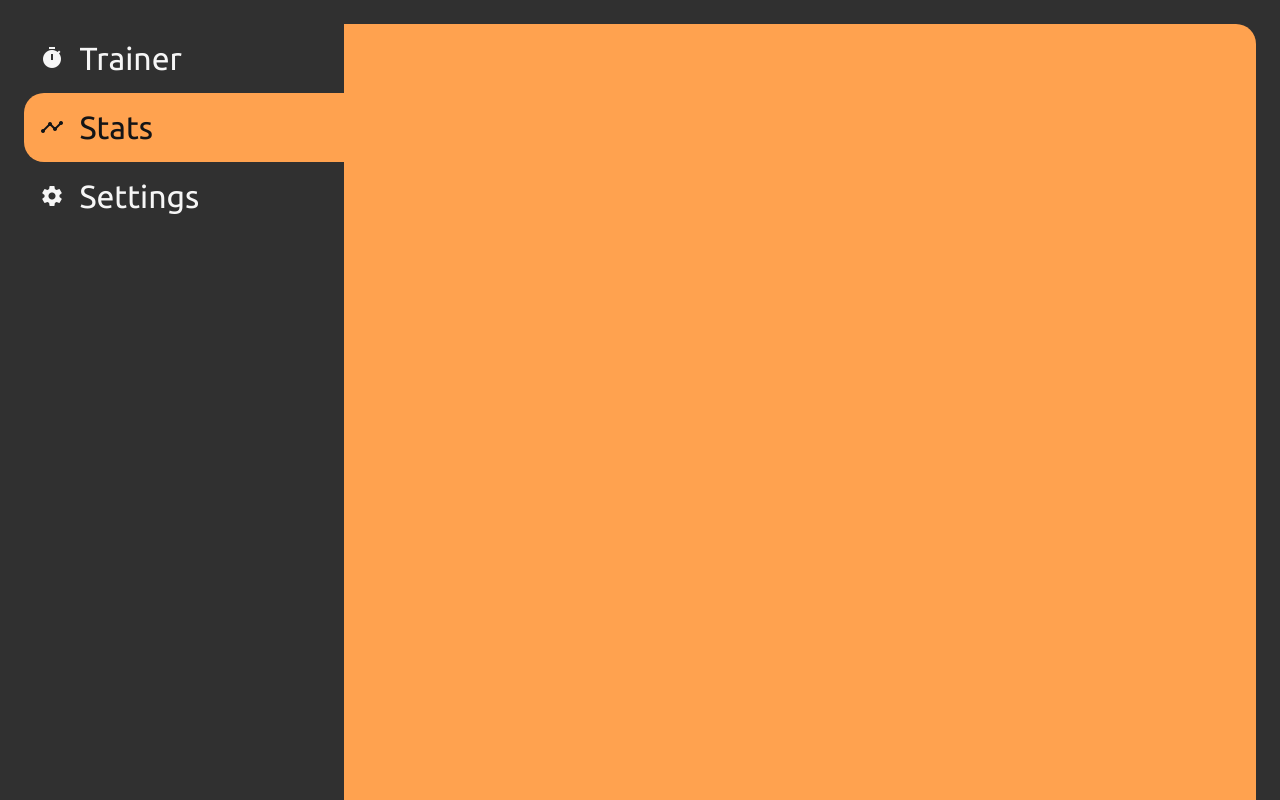
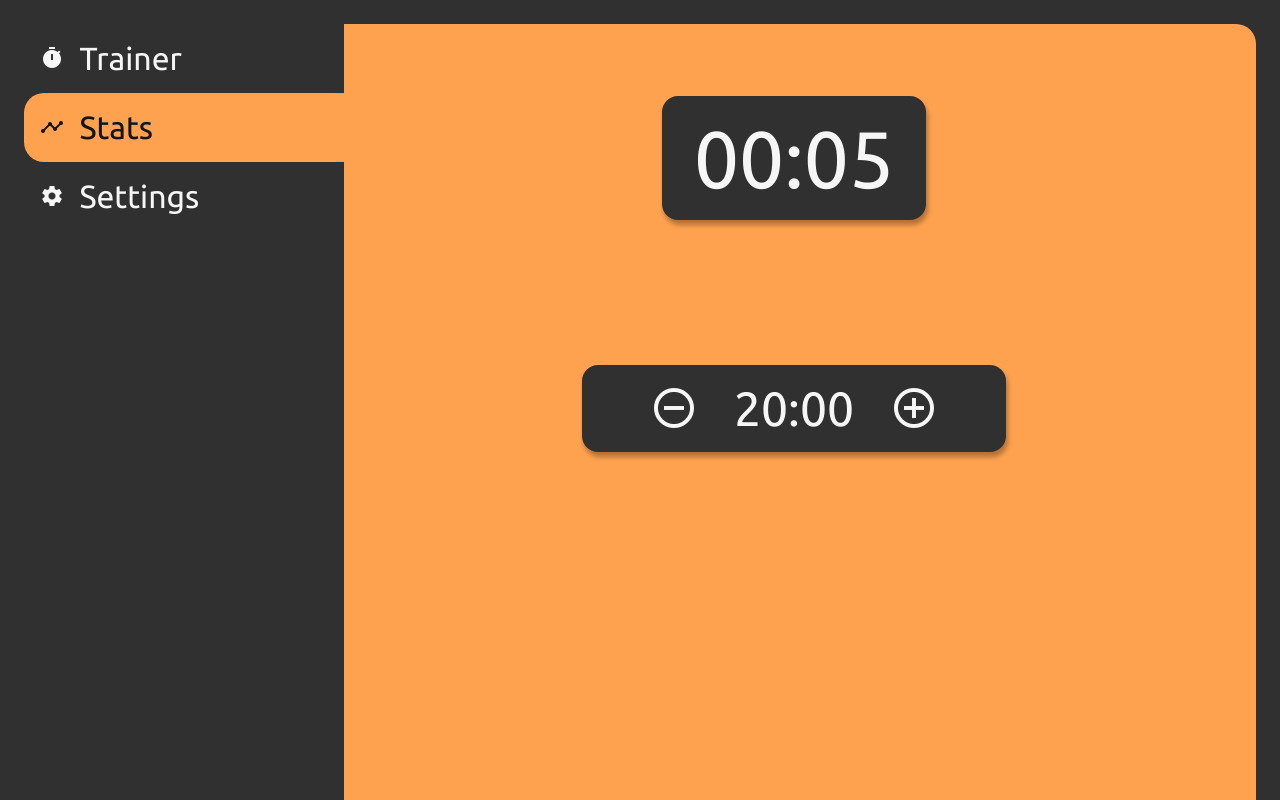
Before and after one commit to jaredami/meditation-trainer, an Angular app: page /stats in a window 1280 px wide. Shown: the top 800 px of the page. Built offline with nearby package versions, Linux system fonts and the light colour scheme; what @angular/fire would draw is missing.

Commit message:
Add timers

```diff
--- a/src/app/app.component.html
+++ b/src/app/app.component.html
@@ -1,6 +1,6 @@
 <ul class="navbar">
   <li class="navbar__list-item">
-    <a class="navbar__link"
+    <a class="navbar__link navbar__link--first"
        routerLink="trainer"
        routerLinkActive="active">
       <i class="material-icons navbar__icon">timer</i>
--- a/src/app/app.component.scss
+++ b/src/app/app.component.scss
@@ -50,6 +50,7 @@ body {margin: 0;}
   background: $color-secondary-2-0;
 }
 
+
 @media screen and (max-width: 1170px) {
   .navbar {
     width: 100%;
--- a/src/app/components/trainer/trainer.component.html
+++ b/src/app/components/trainer/trainer.component.html
@@ -1 +1,11 @@
-<div class="trainer"></div>
+<div class="trainer">
+  <div class="timer__container">
+    <div class="period-clock">{{ currentStreakTimer }}</div>
+  </div>
+
+  <div class="timer__container timer-container--session">
+    <i class="timer__btn material-icons">remove_circle_outline</i>
+      <div class="timer__clock">20:00</div>
+    <i class="timer__btn material-icons">add_circle_outline</i>
+  </div>
+</div>
--- a/src/app/components/trainer/trainer.component.scss
+++ b/src/app/components/trainer/trainer.component.scss
@@ -1,6 +1,38 @@
 @import '../../variables.scss';
 
 .trainer {
-  width: 100%;
-  height: 100vh;
+  display: grid;
+  height: 50%;
+  font-size: 3rem;
 }
+
+.timer__container {
+  place-self: center;
+  display: grid;
+  place-items: center;
+  background: $color-dark-gray;
+  color: $color-white;
+  padding: 1rem 2rem;
+  // border: 4px solid $color-white;
+  border-radius: 1rem;
+  box-shadow: 2px 5px 5px rgba(0,0,0,0.3);
+}
+
+.timer-container--session {
+  grid-template-columns: 1fr 1fr 1fr;
+}
+
+.timer__clock {
+  text-align: center;
+}
+
+.timer__btn {
+  font-size: 3rem;
+  cursor: pointer;
+}
+
+.period-clock {
+  font-size: 5rem;
+  grid-template-columns: 1fr;
+
+}
--- a/src/app/components/trainer/trainer.component.ts
+++ b/src/app/components/trainer/trainer.component.ts
@@ -6,10 +6,39 @@ import { Component, OnInit } from '@angular/core';
   styleUrls: ['./trainer.component.scss']
 })
 export class TrainerComponent implements OnInit {
+  currentStreakTimer = '0';
+  sessionTimer = '5:00';
+  seconds = 0;
+  minutes = 0;
+  currentMax = 10;
+  startStreakTimer;
+  sessionStarted = false;
+  seconds2 = 0;
+  minutes2 = 20;
 
   constructor() { }
 
   ngOnInit() {
+
+    this.startStreakTimer = setInterval(() => { this.addTime(); }, 1000);
   }
 
+  addTime() {
+    console.log('addTime called');
+    console.log('seconds', this.seconds);
+    if (this.seconds < this.currentMax) {
+      this.seconds++;
+      if (this.seconds >= 60) {
+        this.seconds = 0;
+        this.minutes++;
+      }
+      this.currentStreakTimer =
+        (this.minutes ? (this.minutes > 9 ? this.minutes : '0' + this.minutes) : '00') +
+        ':' +
+        (this.seconds > 9 ? this.seconds : '0' + this.seconds);
+    } else {
+      // BUG: doesn't hit this if currentMax is greater than 60
+      clearInterval(this.startStreakTimer);
+    }
+  }
 }
```
